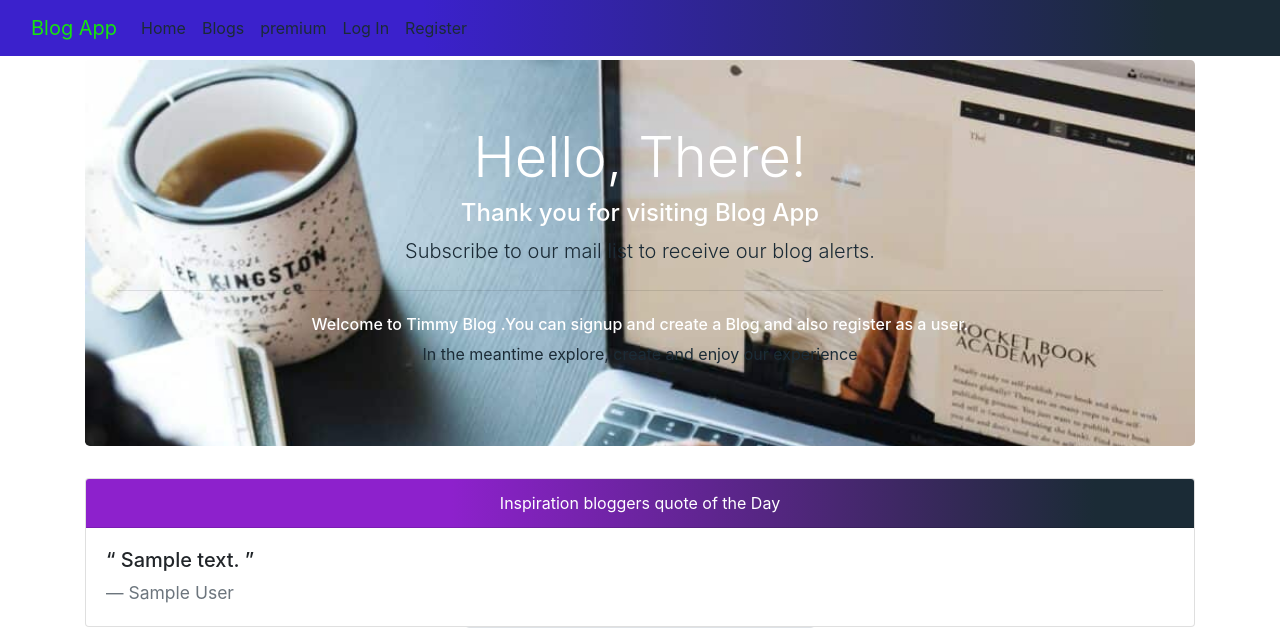
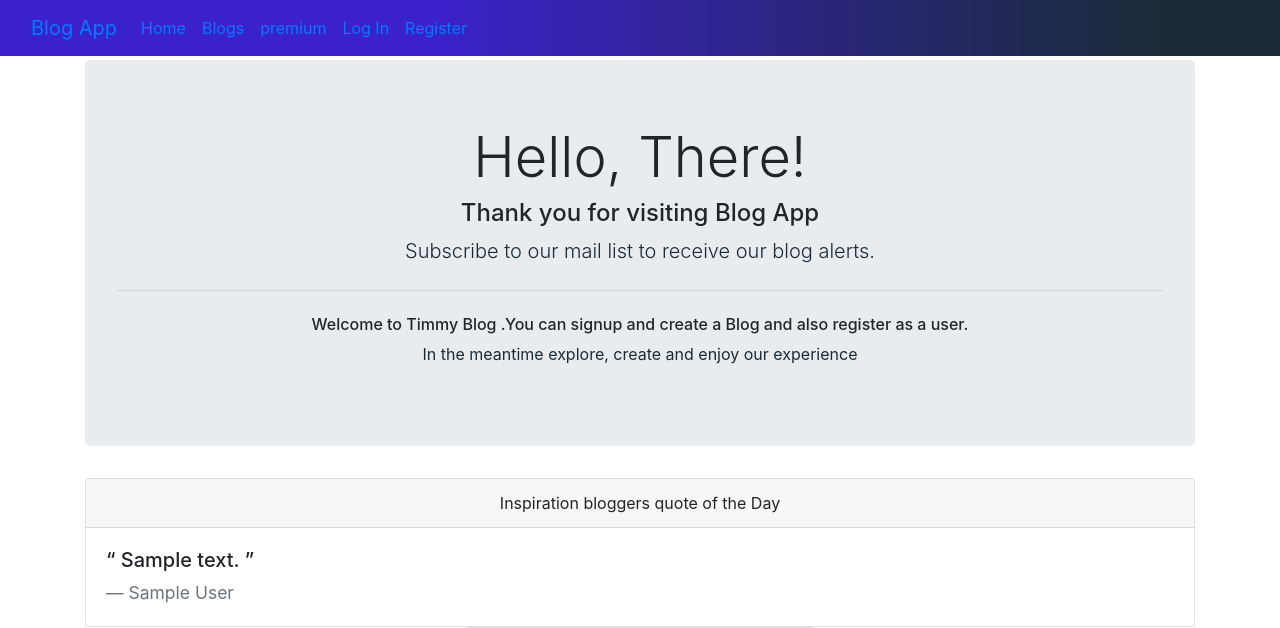
Before and after one commit to timmyworldboss/Blogweb, a Flask app: template app/templates/index.html in a window 1280 px wide. Shown: the top 628 px of the page. Run offline with Flask 2, Linux system fonts and the light colour scheme; the template is opened without the code that fills it: most values are stand-ins (such as "Sample title", 1, 10 or a date in 2020); data that the repository does not hold is empty; some libraries are stand-ins or nearby versions.

Commit message:
static file

```diff
--- a/app/static/css/main.css
+++ b/app/static/css/main.css
@@ -3,7 +3,7 @@
     background: linear-gradient(90deg, rgb(59, 33, 204) 33%, rgba(27,43,54,1) 91%);
     color: rgb(238, 30, 30);
 }
-
+/*
 .navbar-brand{
     color: rgb(22, 228, 15);
 }
@@ -17,7 +17,7 @@
     background-repeat: no-repeat;
     background-size: cover;
 
-    color: white;
+    color: white; */
 }
 
 .card-header{
@@ -30,7 +30,7 @@
 }
 .thoughts{
     height: 250px;
-}
+/* }
 .white{
     height: 240px;
-}
+} */
```
